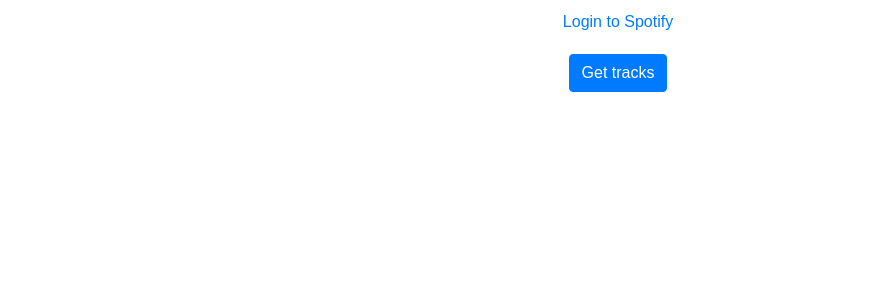
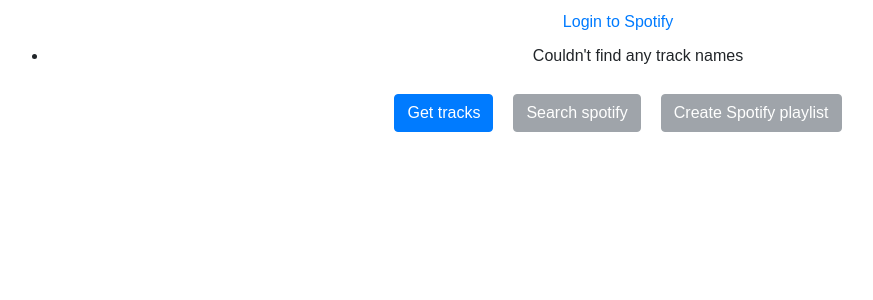
Before and after one commit to BRHGreen/spotify-playlist-generator, a React (Create React App) app in the folder client/: page / in a window 1280 px wide. Shown: the top 300 px of the page, without its empty margins (22-895 px from the left). Built offline with nearby package versions, Linux system fonts and the light colour scheme; what spotify-web-api-js would draw is missing.

Commit message:
created more descriptive names for state fields and disabled conditions for buttons

```diff
--- a/client/src/App.js
+++ b/client/src/App.js
@@ -16,9 +16,11 @@ class App extends Component {
     }
     this.state = {
       loggedIn: token ? true : false,
-      tracks: null,
+      junoUrl:
+        "https://www.junodownload.com/charts/mixcloud/cedric-lassonde/cw-batb-sept-19/536662218?timein=0&utm_source=Mixcloud&utm_medium=html5&utm_campaign=mixcloud&ref=mixcloud&a_cid=44db7396",
+      tracksFromJuno: [],
       accessToken: token,
-      tracksForPlaylist: [],
+      tracksForSpotifyPlaylist: [],
       playlistName: "bens-test-playlist 5",
       playlistId: null
     };
@@ -39,19 +41,21 @@ class App extends Component {
   searchSpotify() {
     axios
       .post("http://localhost:8888/search-for-tracks", {
-        tracks: this.state.tracks,
+        tracksFromJuno: this.state.tracksFromJuno,
         accessToken: this.state.accessToken
       })
       .then(res => {
         console.log("TCL: searchSpotify -> res", res.data);
         if (res.data && res.data.length > 0) {
           const newState = res.data.map(track => {
-            const result = this.state.tracks.find(e => e.id === track.id);
+            const result = this.state.tracksFromJuno.find(
+              e => e.id === track.id
+            );
             result.spotifyResult = track;
             return result;
           });
           console.log("TCL: searchSpotify -> newState", newState);
-          this.setState({ tracks: newState });
+          this.setState({ tracksFromJuno: newState });
           this.forceUpdate();
           console.log(this.state);
         }
@@ -62,18 +66,17 @@ class App extends Component {
   }
 
   getTracks = () => {
-    const junoUrl =
-      "https://www.junodownload.com/charts/mixcloud/worldwidefm/whats-next-with-laurent-garnier-12-02-19/526134755?timein=579&utm_source=Mixcloud&utm_medium=html5&utm_campaign=mixcloud&ref=mixcloud&a_cid=44db7396";
+    const { junoUrl } = this.state;
     axios
       .post("http://localhost:8888/track-names", { junoUrl })
       .then(response => {
         console.log("TCL: TrackNames -> getTracks -> response", response);
-        const tracks = response.data.map((track, i) => ({
+        const tracksFromJuno = response.data.map((track, i) => ({
           id: i,
           junoResult: track
         }));
         if (response.status === 200) {
-          this.setState({ tracks });
+          this.setState({ tracksFromJuno });
           this.forceUpdate();
         }
       })
@@ -84,13 +87,13 @@ class App extends Component {
 
   handleAddTrack = track => {
     this.setState(state => ({
-      tracksForPlaylist: [track, ...state.tracksForPlaylist]
+      tracksForSpotifyPlaylist: [track, ...state.tracksForSpotifyPlaylist]
     }));
   };
 
   handleRemoveTrack = trackId => {
     this.setState(state => ({
-      tracksForPlaylist: state.tracksForPlaylist.filter(
+      tracksForSpotifyPlaylist: state.tracksForSpotifyPlaylist.filter(
         track => track.id !== trackId
       )
     }));
@@ -99,7 +102,9 @@ class App extends Component {
   addTracksToSpotifyPlaylist = () => {
     // pass in playlist id if adding to existing playlist
     // pass in playlist name if adding to new playlist
-    const trackUris = this.state.tracksForPlaylist.map(track => track.uri);
+    const trackUris = this.state.tracksForSpotifyPlaylist.map(
+      track => track.uri
+    );
     axios
       .post("http://localhost:8888/create-playlist", {
         playlistName: this.state.playlistName,
@@ -119,13 +124,17 @@ class App extends Component {
 
   render() {
     console.log("TCL: render -> this.state", this.state);
+    const {
+      loggedIn,
+      tracksForSpotifyPlaylist,
+      tracksFromJuno,
+      junoUrl
+    } = this.state;
     return (
       <div className="App">
-        {!this.state.loggedIn && (
-          <a href="http://localhost:8888"> Login to Spotify </a>
-        )}
-        {this.state.tracksForPlaylist.length > 0 &&
-          this.state.tracksForPlaylist.map((e, i) => {
+        {!loggedIn && <a href="http://localhost:8888"> Login to Spotify </a>}
+        {tracksForSpotifyPlaylist.length > 0 &&
+          tracksForSpotifyPlaylist.map((e, i) => {
             return (
               <div key={i}>
                 <span className="mr-1">
@@ -147,25 +156,33 @@ class App extends Component {
           })}
         <TrackNames
           getTracks={this.getTracks}
-          tracks={this.state.tracks}
+          tracks={tracksFromJuno}
           handleAddTrack={this.handleAddTrack}
         />
-        {this.state.loggedIn && (
+
         <React.Fragment>
           <button
+            disabled={!junoUrl}
+            className="btn btn-primary"
+            onClick={this.getTracks}
+          >
+            Get tracks
+          </button>
+          <button
+            disabled={tracksFromJuno.length <= 0 || !loggedIn}
             className="btn btn-secondary"
             onClick={() => this.searchSpotify()}
           >
             Search spotify
           </button>
           <button
+            disabled={tracksForSpotifyPlaylist.length <= 0 || !loggedIn}
             className="btn btn-secondary"
             onClick={() => this.addTracksToSpotifyPlaylist()}
           >
-              Create playlist
+            Create Spotify playlist
           </button>
         </React.Fragment>
-        )}
       </div>
     );
   }
--- a/client/src/TrackNames.js
+++ b/client/src/TrackNames.js
@@ -53,9 +53,6 @@ const TrackNames = props => {
           )}
         </ul>
       )}
-      <button className="btn btn-primary" onClick={props.getTracks}>
-        Get tracks
-      </button>
     </div>
   );
 };
```
Also changed, not shown: 1 other file (tests, documents, lock files or other folders). Lines whose indentation alone changed are shown as unchanged.
